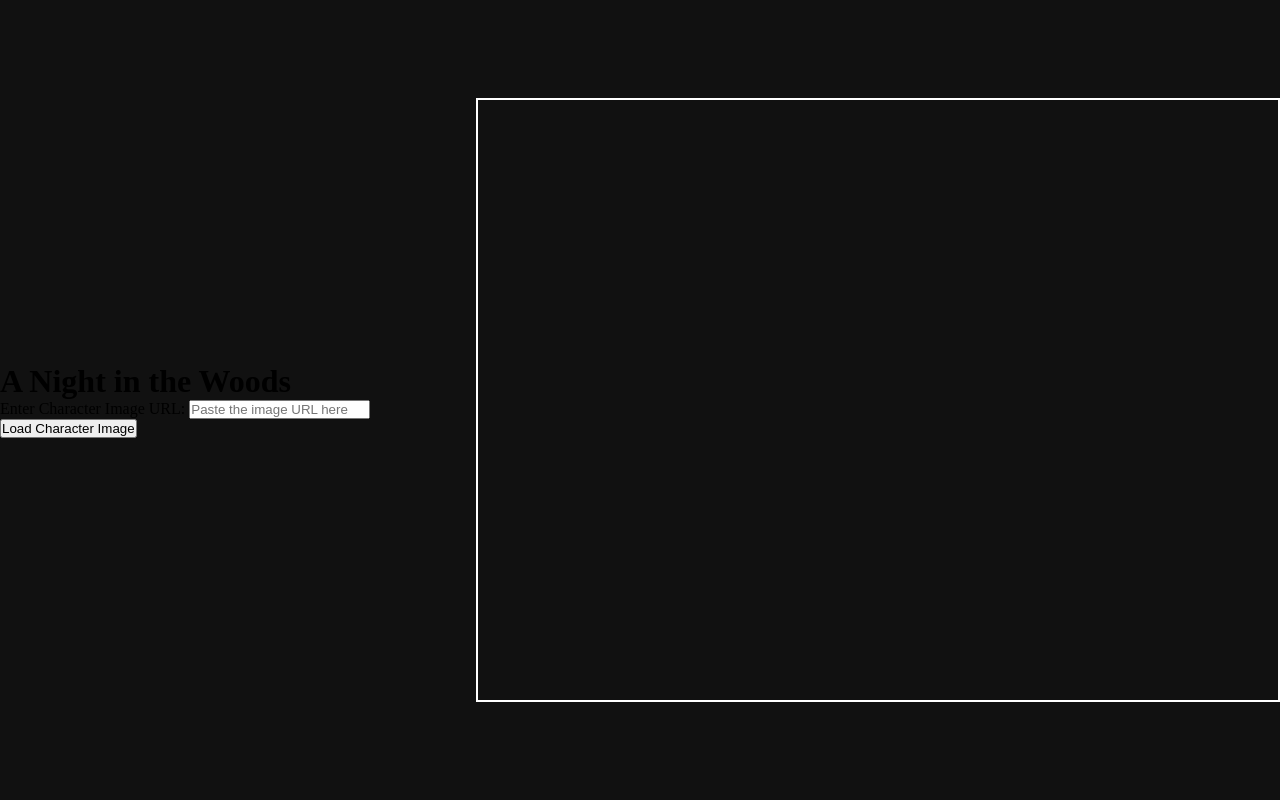
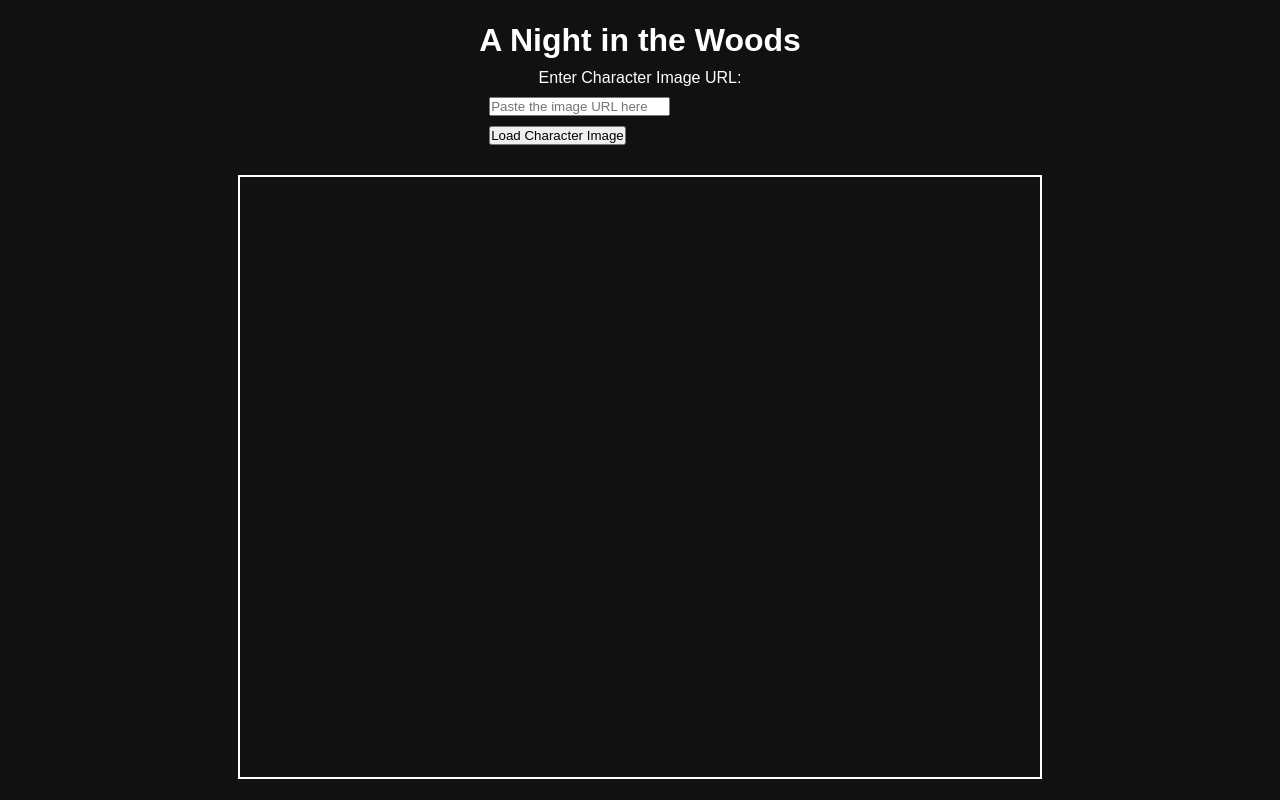
Before and after one commit to TimmyOfCode/A-Night-In-The-Woods, a plain HTML site: page index.html in a window 1280 px wide. Drawn offline with Linux system fonts and the light colour scheme.

Commit message:
Update style.css

```diff
--- a/style.css
+++ b/style.css
@@ -10,6 +10,19 @@ body {
   align-items: center;
   height: 100vh;
   background-color: #111;
+  color: white;
+  font-family: Arial, sans-serif;
+  flex-direction: column;
+}
+
+.container {
+  text-align: center;
+  margin-bottom: 20px;
+}
+
+label, input, button {
+  display: block;
+  margin: 10px;
 }
 
 canvas {
```
